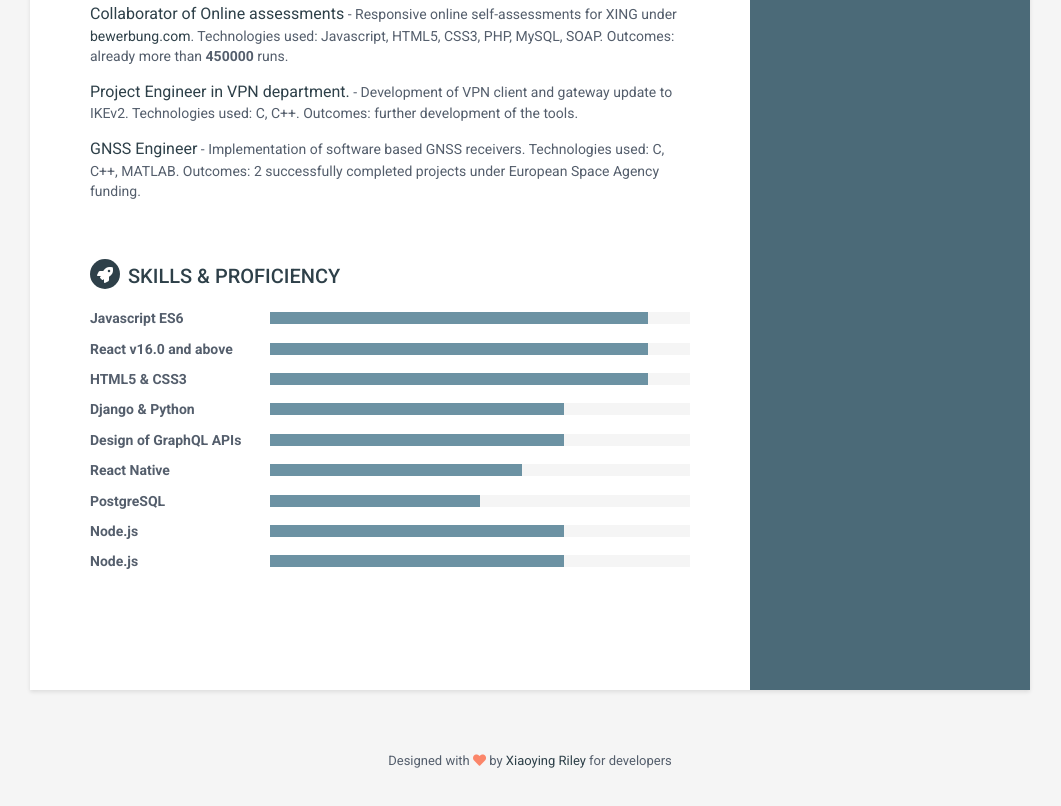
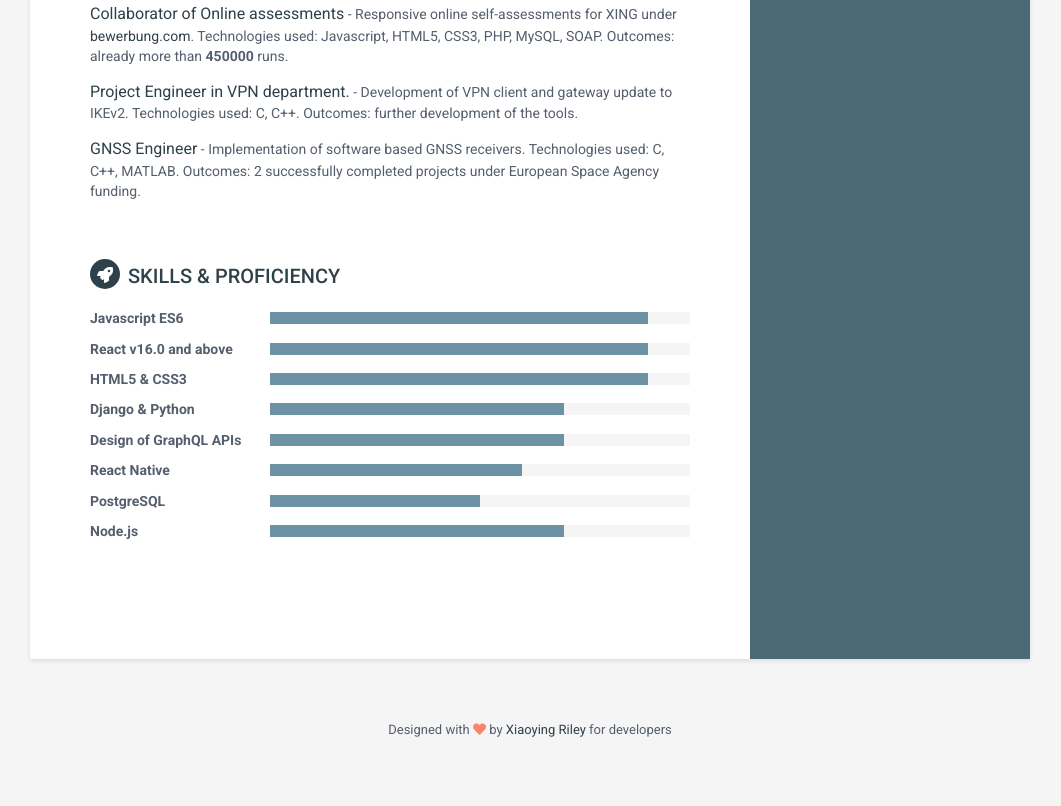
Before and after one commit to juan-fernandez/myCV, a plain HTML site: page index.html in a window 1280 px wide. Shown: the part 1782-2588 px from the top of the page, without its empty margins (110-1171 px from the left). Drawn offline with Linux system fonts and the light colour scheme.

Commit message:
Fix duplicated item

```diff
--- a/index.html
+++ b/index.html
@@ -517,13 +517,6 @@
               </div>
               <!--//level-bar-->
             </div>
-            <div class="item">
-              <h3 class="level-title">Node.js</h3>
-              <div class="level-bar">
-                <div class="level-bar-inner" data-level="70%"></div>
-              </div>
-              <!--//level-bar-->
-            </div>
           </div>
         </section>
         <!--//skills-section-->
```
